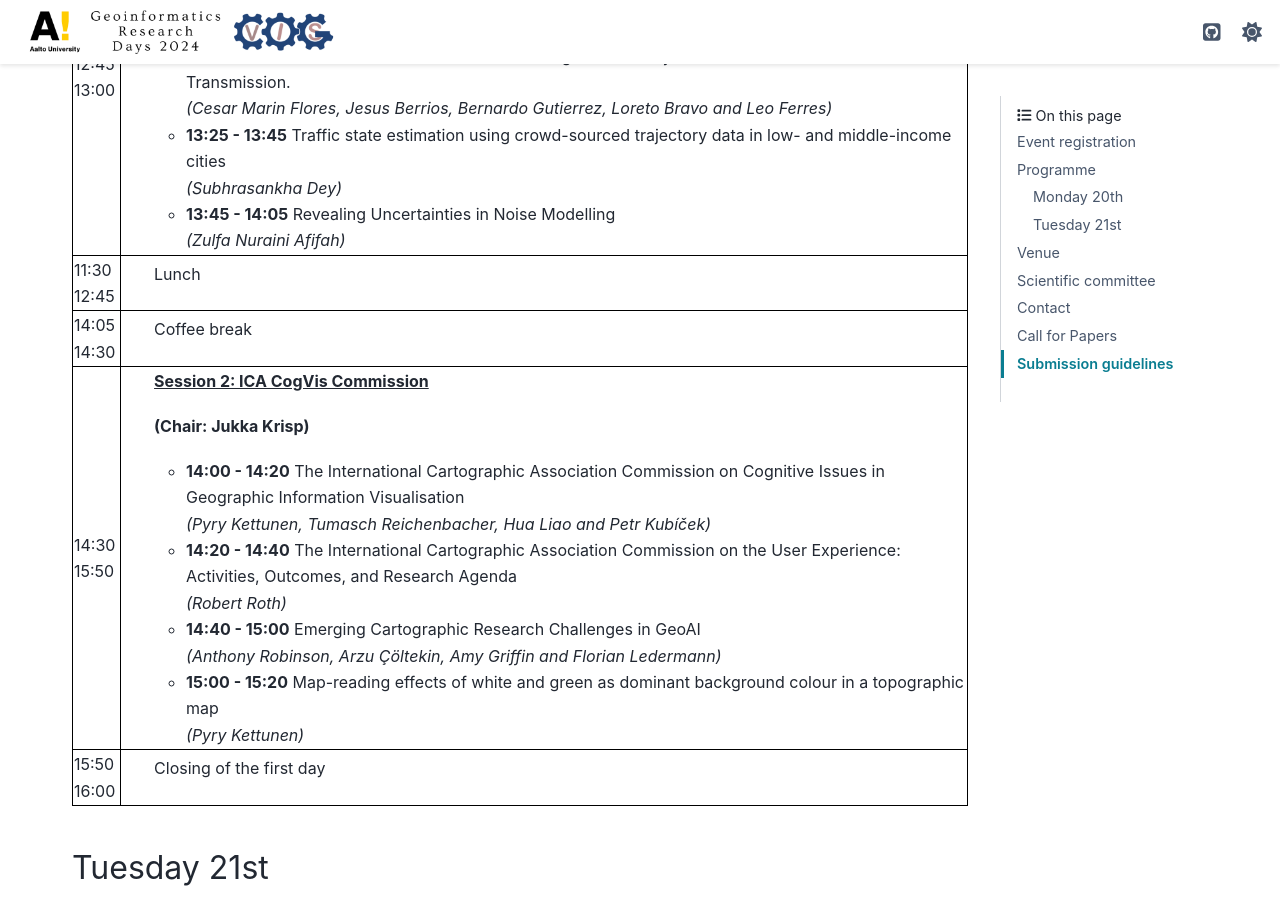
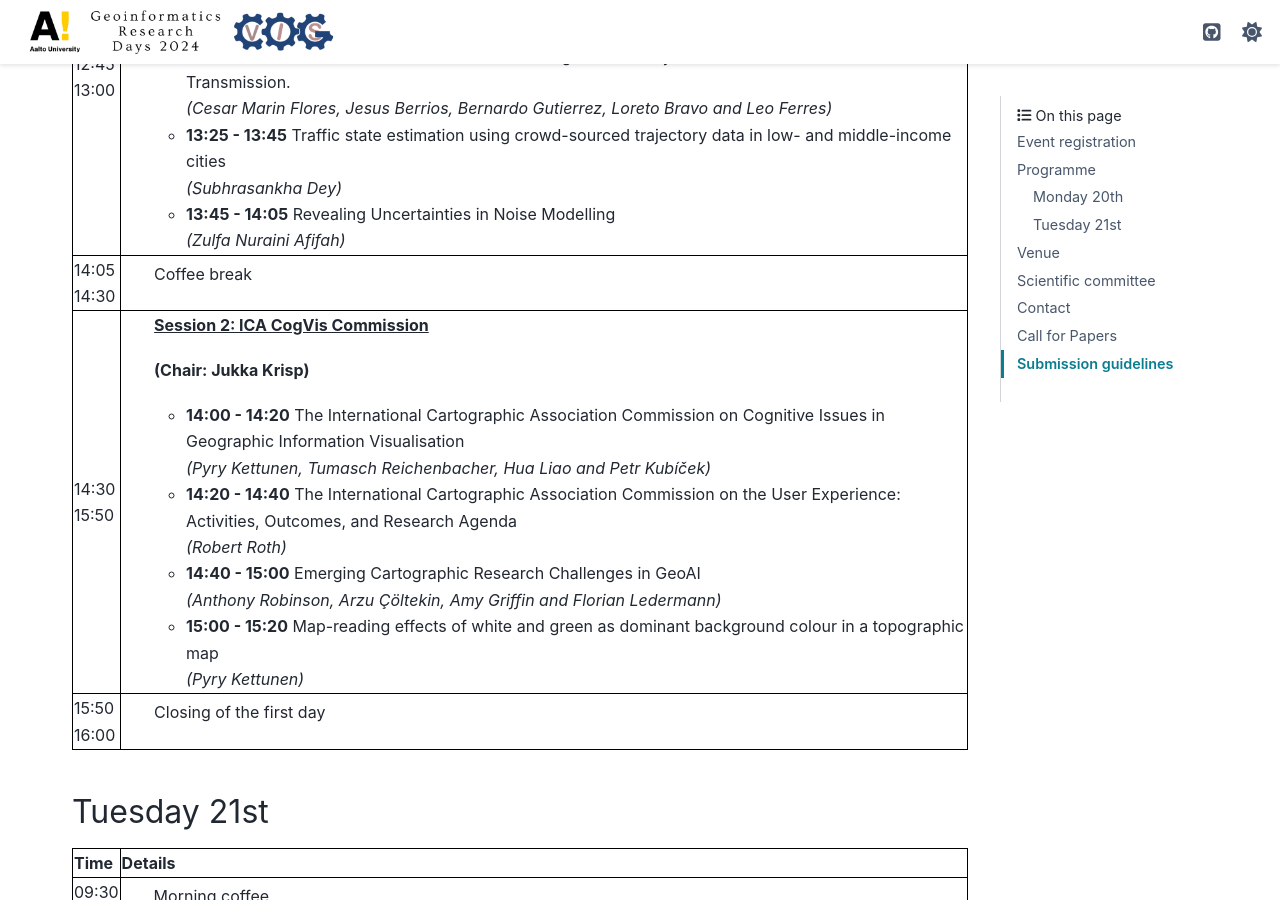
Before and after one commit to AaltoGIS/geoinformatics-days, a Sphinx documentation site: the page built from source/index.rst, in a window 1280 px wide and 900 px high, scrolled down 1581 px. Built offline with Sphinx 7.4.7 and the PyData theme 0.15.4, drawn with Linux system fonts in a browser that asks for light colours.

Commit message:
Update index.rst
Removed extra lunch.

```diff
--- a/source/index.rst
+++ b/source/index.rst
@@ -119,16 +119,6 @@ Monday 20th
             </td>
             </tr>
 
-
-            <tr>
-            <td>11:30 <br> 12:45</td>
-            <td>
-                <ul>
-                    <p>Lunch</p>
-
-                </ul>
-            </td>
-            </tr>
 
             <tr>
             <td>14:05 <br> 14:30</td>
```
